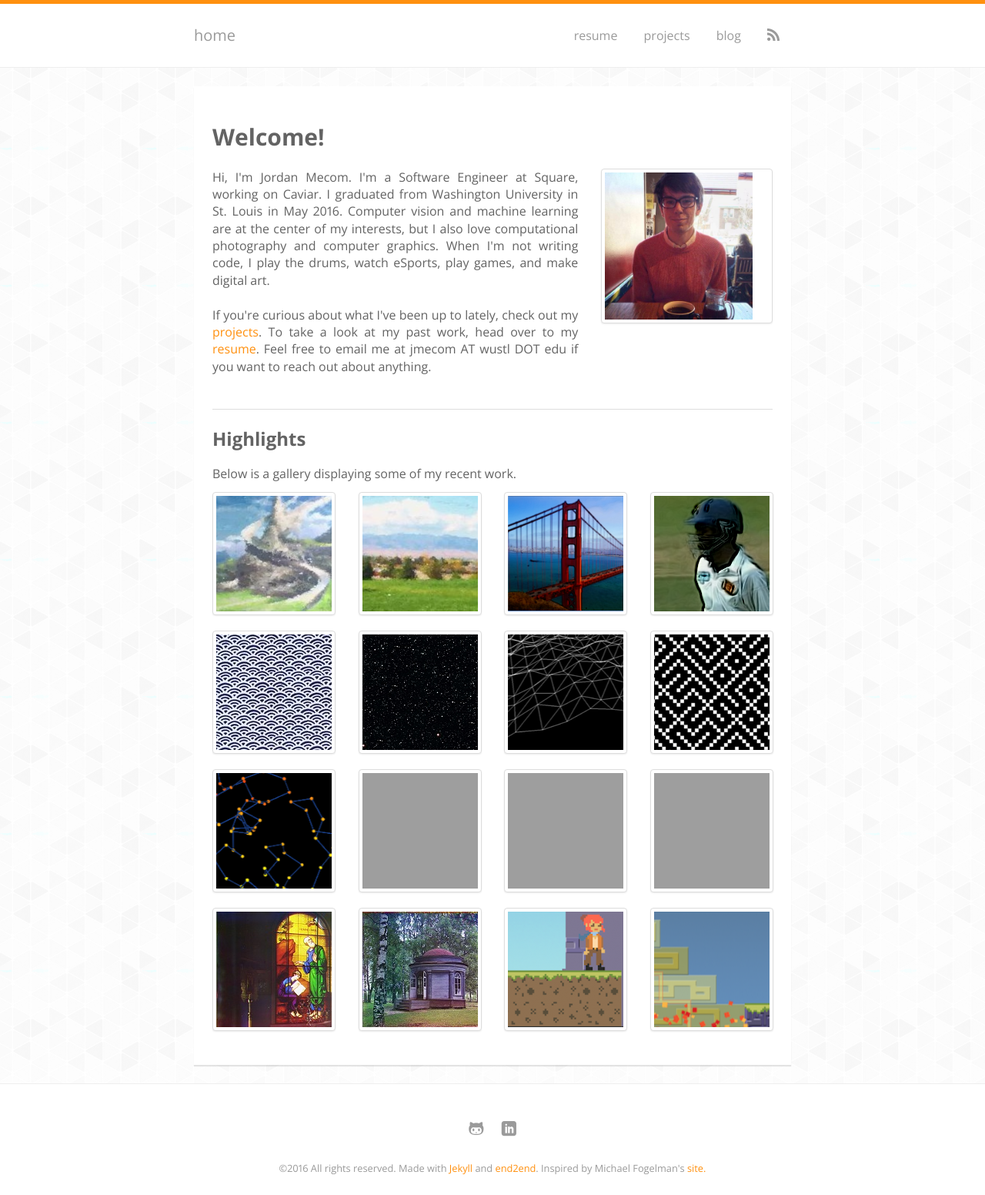
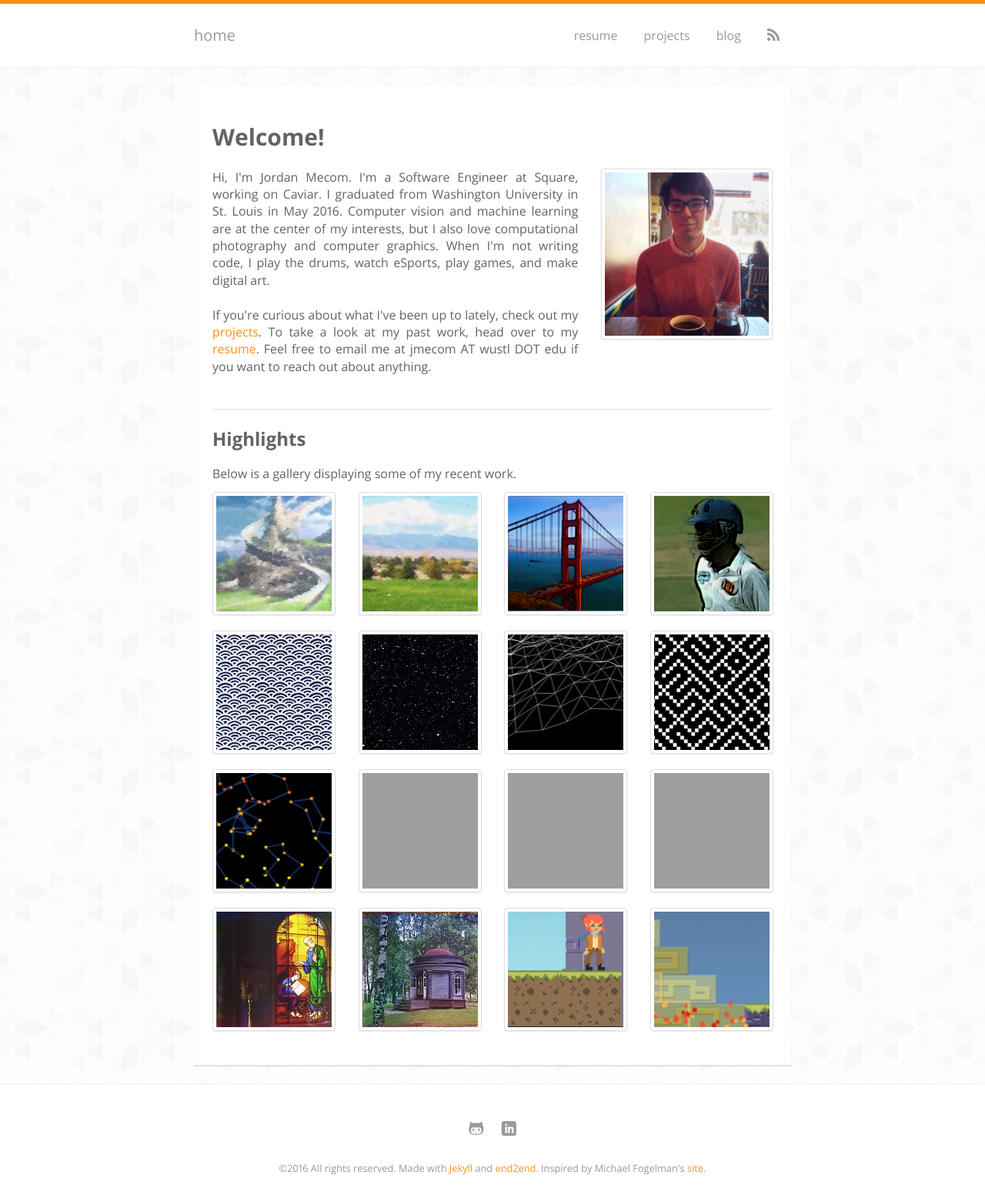
Before and after one commit to jmecom/jmecom.github.io, a Jekyll site: the page built from index.md, in a window 1280 px wide. Shown: the whole page at 77% size. Built offline with Jekyll 4.4.1, drawn with Linux system fonts in a browser that asks for light colours; some web fonts are replaced; grey boxes are pictures that could not be loaded.

Commit message:
Fix avatar

```diff
--- a/index.md
+++ b/index.md
@@ -6,7 +6,7 @@ layout: page
 
 <div class="row">
 
-  <div class="col-sm-8">
+  <div class="col-sm-8 col-md-8">
 
   <p class="lead">
     Hi, I'm Jordan Mecom. I'm a Software Engineer at Square, working on Caviar.
@@ -19,10 +19,10 @@ layout: page
 
   </div>
 
-  <div class="col-sm-4">
-    <a href="images/me-big.jpg" class="thumbnail">
-      <img src="images/me-big.jpg" style="margin: 0;">
-    </a>
+  <div class="col-sm-4 col-md-4">
+    <!-- <a href="images/me-big.jpg" class="thumbnail"> -->
+      <img class="thumbnail" src="images/me-big.jpg" style="margin: 0;">
+    <!-- </a> -->
   </div>
 
 </div>
```
